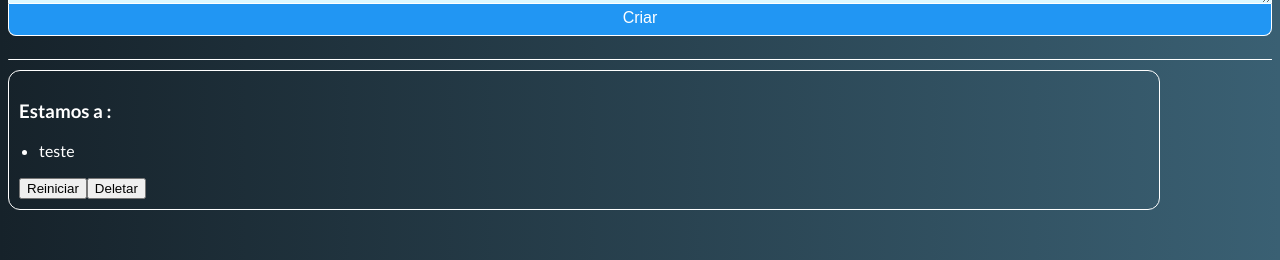
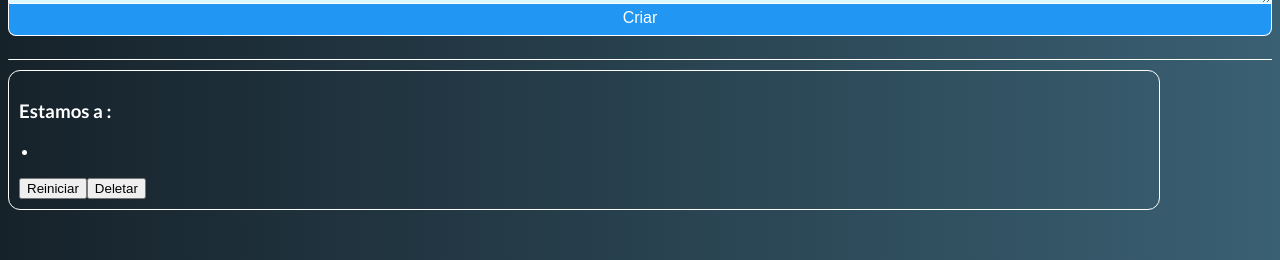
Before and after one commit to jefersonmatheusx/Estamos-a-X-dias, a Vue app: page / in a window 1280 px wide. Shown: the part 178-438 px from the top of the page. Built offline with nearby package versions, Linux system fonts and the light colour scheme.

Commit message:
add v-for to a component

```diff
--- a/src/components/BoardGrid.vue
+++ b/src/components/BoardGrid.vue
@@ -3,9 +3,7 @@
     <h1 class="title">Estamos a <b>X</b> dias</h1>
     <CreateBoard class="creationForm" @addBoard="this.boards.push($event)" />
     <div class="boards">
-      <div v-for="(b,i) in boards" :key="b.id">
-        <Board :board="b" @removeBoard="removeBoard(i)" />
-      </div>
+      <Board v-for="(b,i) in boards" :key="b.id" :board="b" @removeBoard="removeBoard(i)" />
     </div>
   </div>
 </template>
@@ -20,7 +18,7 @@ export default {
   },
   data: () => ({
     boards: [{
-      dateStart: new Date(), description: 'teste', maxDays: '', actualRange: ''
+      // dateStart: new Date(), description: 'teste', maxRange: '', actualRange: ''
     }],
   }),
   watch: {
```
